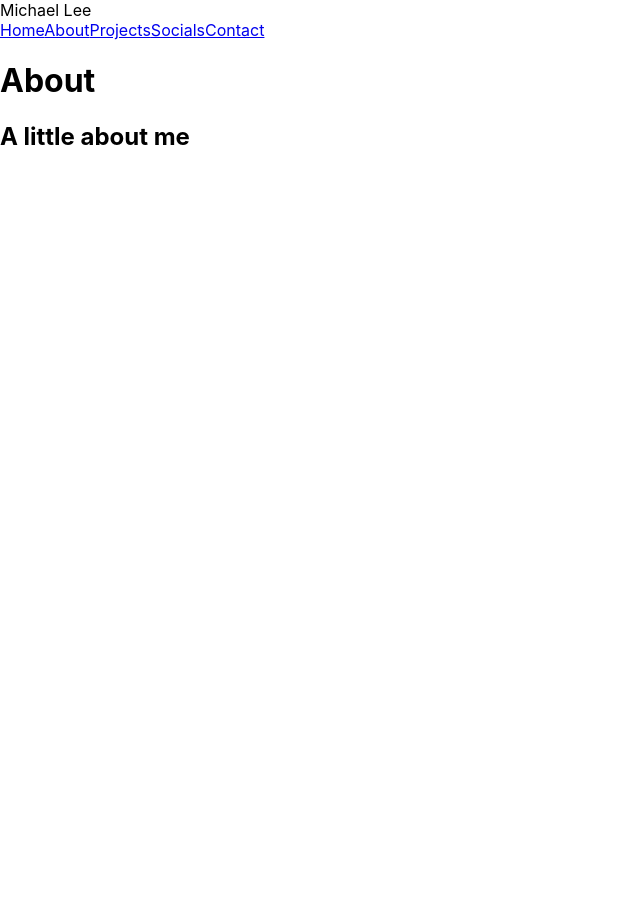
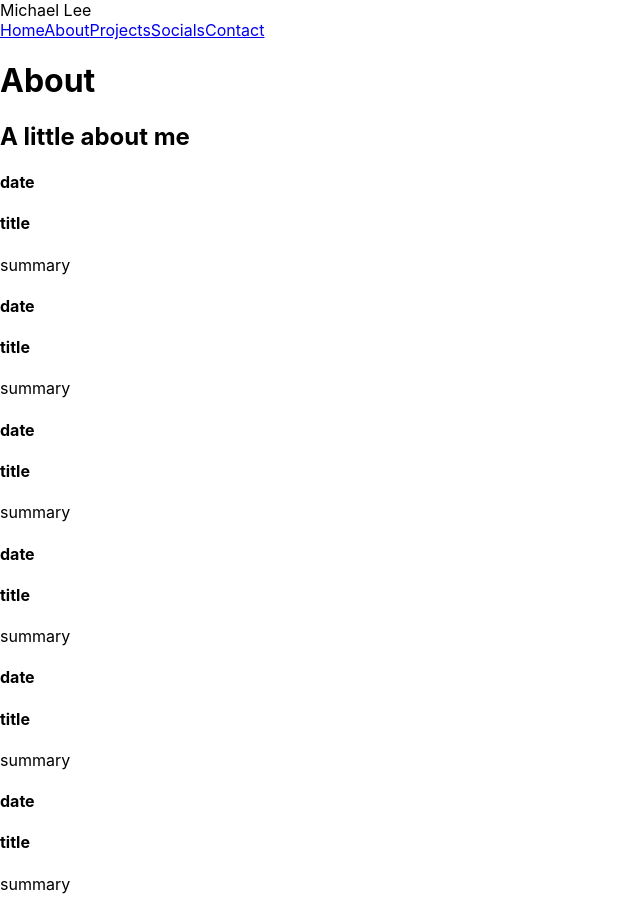
Before and after one commit to Michael-Lee-1994/portfolio, a React (Create React App) app: page /about in a window 1280 px wide. Shown: the whole page, without its empty margins (0-640 px from the left). Before the commit the page ends 800 px from the top, so only its background shows below. Built offline with nearby package versions, Linux system fonts and the light colour scheme.

Commit message:
more setup for about me page

```diff
--- a/src/components/About.js
+++ b/src/components/About.js
@@ -7,26 +7,81 @@ class About extends Component {
                 <h1>
                     About
                 </h1>
+
                 <h2>
                     A little about me
                 </h2>
+
                 <div>
-
+                    <div>
+                        <h4>date</h4>
+                        <h4>title</h4>
                     </div>
                     <div>
+                        <p>
+                            summary
+                        </p>
+                    </div>
+                </div>
 
+                <div>
+                     <div>
+                        <h4>date</h4>
+                        <h4>title</h4>
                     </div>
                     <div>
+                        <p>
+                            summary
+                        </p>
+                    </div>
+                </div>
 
+                <div>
+                     <div>
+                        <h4>date</h4>
+                        <h4>title</h4>
                     </div>
                     <div>
+                        <p>
+                            summary
+                        </p>
+                    </div>
+                </div>
 
+                <div>
+                     <div>
+                        <h4>date</h4>
+                        <h4>title</h4>
                     </div>
                     <div>
+                        <p>
+                            summary
+                        </p>
+                    </div>
+                </div>
 
+                <div>
+                     <div>
+                        <h4>date</h4>
+                        <h4>title</h4>
                     </div>
                     <div>
+                        <p>
+                            summary
+                        </p>
+                    </div>
+                </div>
 
+                <div>
+                     <div>
+                        <h4>date</h4>
+                        <h4>title</h4>
+                    </div>
+                    <div>
+                        <p>
+                            summary
+                        </p>
+                    </div>
                 </div>
 
             </div>
```
Lines whose indentation alone changed are shown as unchanged.
